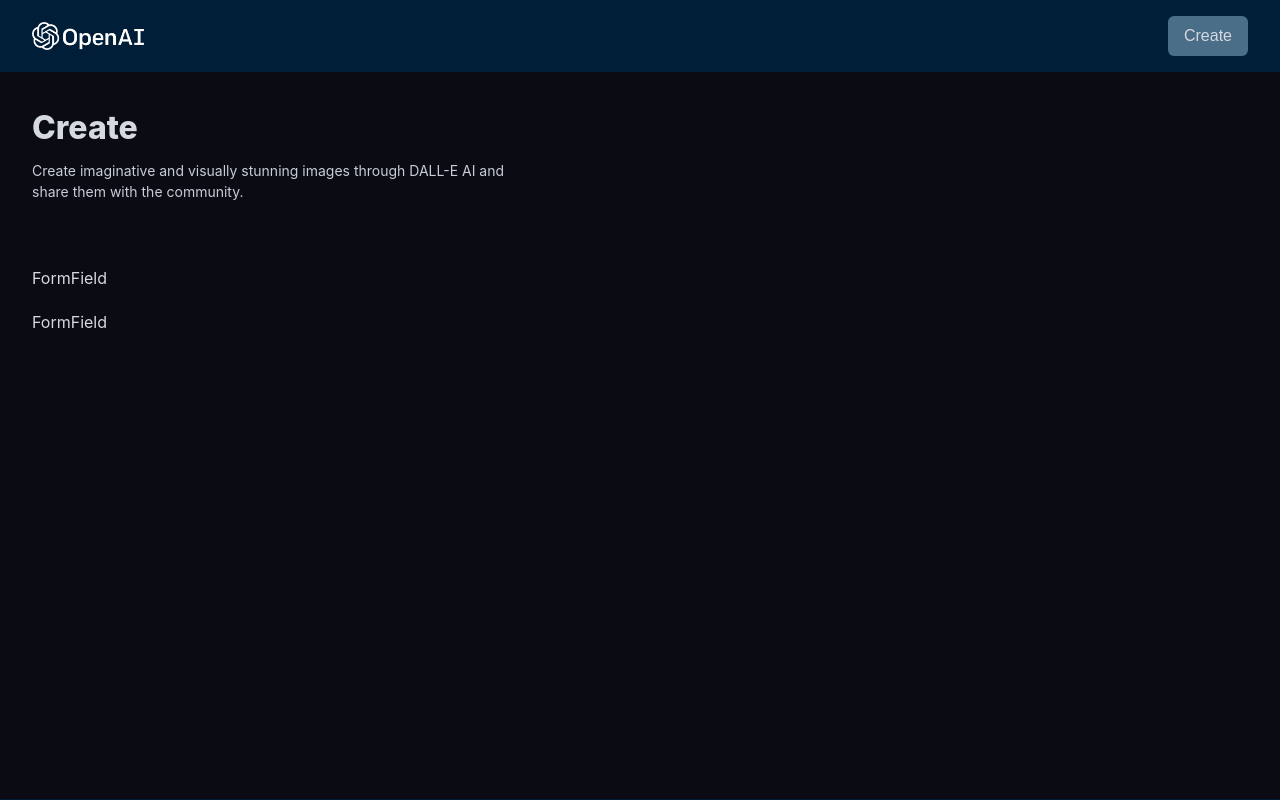
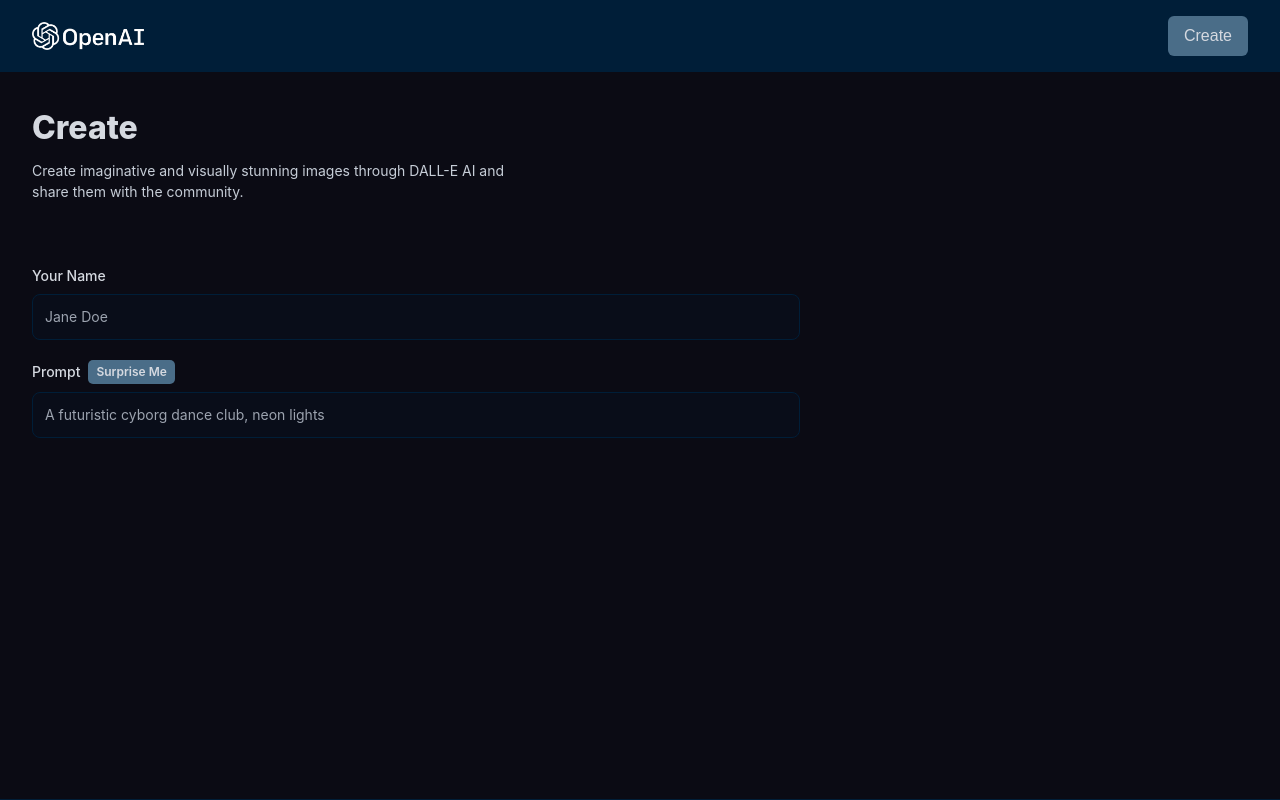
Before and after one commit to pronoia9/dall-elyse, a React (Vite) app in the folder client/: page /create-post in a window 1280 px wide. Built offline with nearby package versions, Linux system fonts and the light colour scheme; a web font is replaced by a local one.

Commit message:
change styles

```diff
--- a/client/src/components/FormField.jsx
+++ b/client/src/components/FormField.jsx
@@ -1,5 +1,30 @@
-const FormField = () => {
-  return <div>FormField</div>;
+const FormField = ({ labelName, type, name, placeholder, value, handleChange, isSurpriseMe, handleSurpriseMe }) => {
+  return (
+    <div>
+      <div className='flex items-center gap-2 mb-2'>
+        <label htmlFor={name} className='block text-sm font-medium text-[#d5d9e0]'>
+          {labelName}
+        </label>
+        {isSurpriseMe && (
+          <button
+            type='button'
+            onClick={handleSurpriseMe}
+            className='font-semibold text-xs bg-[#4a6d88] py-1 px-2 rounded-[5px] text-[#d5d9e0]'>
+            Surprise Me
+          </button>
+        )}
+      </div>
+      <input
+        id={name}
+        type={type}
+        name={name}
+        placeholder={placeholder}
+        value={value}
+        onChange={handleChange}
+        className='bg-[#001e3825] border border-[#001e38] text-[#d5d9e0] text-sm rounded-lg focus:ring-[#4a6d88] focus:border-[#4a6d88] outline-none block w-full p-3'
+      />
+    </div>
+  );
 };
 
 export default FormField;
```
